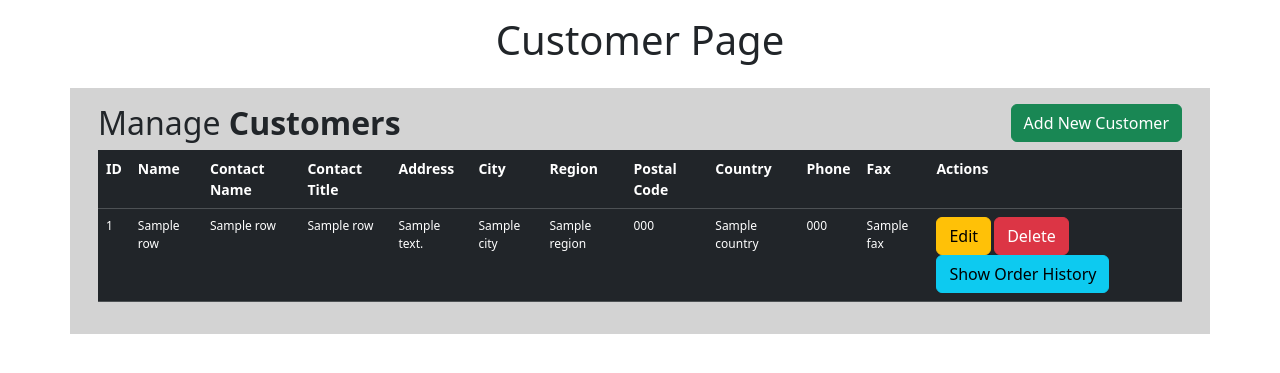
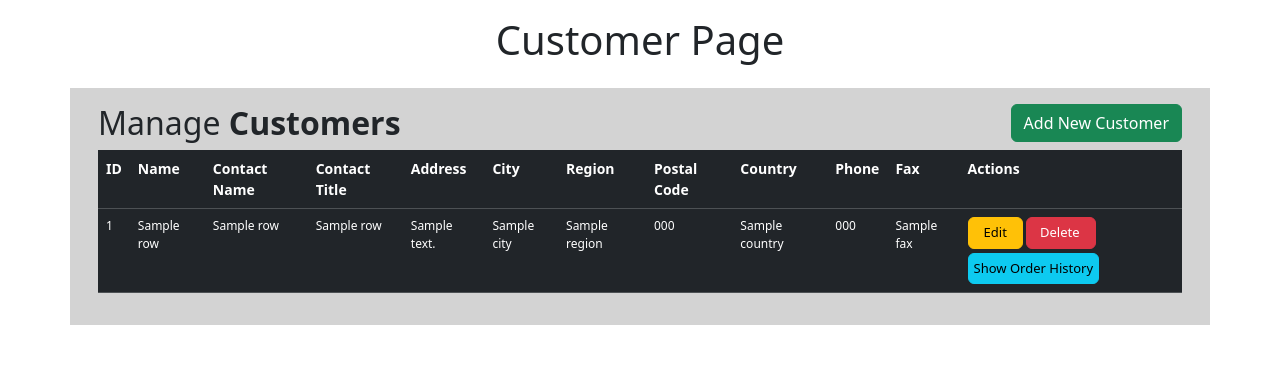
Before and after one commit to Nishanthk10/Flask_CRUD_App, a Flask app: template templates/customer.html in a window 1280 px wide. Shown: the top 373 px of the page. Run offline with Flask 3, Linux system fonts and the light colour scheme; the template is opened without the code that fills it: most values are stand-ins (such as "Sample title", 1, 10 or a date in 2020); parts of the project's set-up code (start-up, migrations or seed data) failed here and were passed over.

Commit message:
final commit

```diff
--- a/app.py
+++ b/app.py
@@ -86,10 +86,8 @@ def deletecustomer(customerid):
 @app.route('/customers/orderhistory/<customerid>/', methods=['POST','GET'])
 def orderhistory(customerid):
     all_data = db.session.query(Customers, Orders).select_from(Customers).join(Orders).filter(Customers.customerid == customerid).all()
-    for customer, order in all_data:
-        print(order.orderid, order.orderdate, order.shippeddate, order.requireddate)
 
-    return render_template("orderhistory.html", orderhistory = all_data)
+    return render_template("orderhistory.html", orderhistory = all_data, customerid = customerid)
 
 #Products
 
--- a/templates/customer.html
+++ b/templates/customer.html
@@ -38,7 +38,7 @@
                         <th>Country</th>
                         <th>Phone</th>
                         <th>Fax</th>
-                        <th style="padding-right: 91px;">Actions</th>
+                        <th style="padding-right: 10px;">Actions</th>
                     </tr>
                     {% for row in customers %}
                     <tr style="font-size: 12px;">
@@ -54,9 +54,9 @@
                         <td>{{row.phone}}</td>
                         <td>{{row.fax}}</td>
                         <td>
-                            <a href="/customers/update/{{row.customerid}}" class="btn btn-warning btn-xs" data-bs-toggle="modal" data-bs-target="#modaledit{{row.customerid}}">Edit</a>
-                            <a href="/customers/delete/{{row.customerid}}" class="btn btn-danger btn-xs" onclick="return confirm('Are You Sure To Delete?')">Delete</a>
-                            <a href="/customers/orderhistory/{{row.customerid}}" class="btn btn-info btn-xs" >Show Order History</a>
+                            <a href="/customers/update/{{row.customerid}}" class="btn btn-warning btn-xs" style="font-size: 13px;padding: 5px 15px 5px 15px;" data-bs-toggle="modal" data-bs-target="#modaledit{{row.customerid}}">Edit</a>
+                            <a href="/customers/delete/{{row.customerid}}" class="btn btn-danger btn-xs" style="font-size: 13px;padding: 5px 15px 5px 13px;" onclick="return confirm('Are You Sure To Delete?')">Delete</a>
+                            <a href="/customers/orderhistory/{{row.customerid}}" class="btn btn-info btn-xs" style="font-size: 13px;padding: 5px 5px 5px 5px;margin-top: 4px;" >Show Order History</a>
                         </td>
                     </tr>
                     <!-- Modal Edit Customer-->
--- a/templates/orderhistory.html
+++ b/templates/orderhistory.html
@@ -11,7 +11,9 @@
         <div class="col md-12">
 
             <div class="jumbotron p-3">
-                <table class="table table-hover table-dark" style="font-size: 14px;">
+
+                <h3>Customer ID: {{customerid}}</h3>
+                <table class="table table-dark table-striped-columns" style="font-size: 14px;">
                     <tr>
                         <th>Order ID</th>
                         <th>Order Date</th>
```
